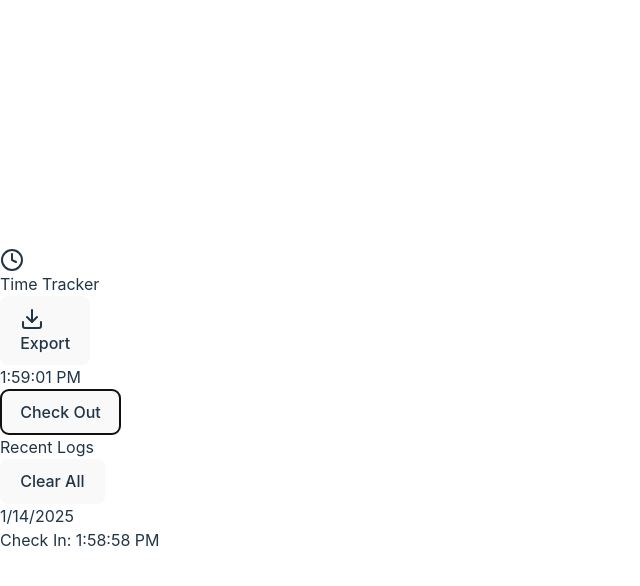
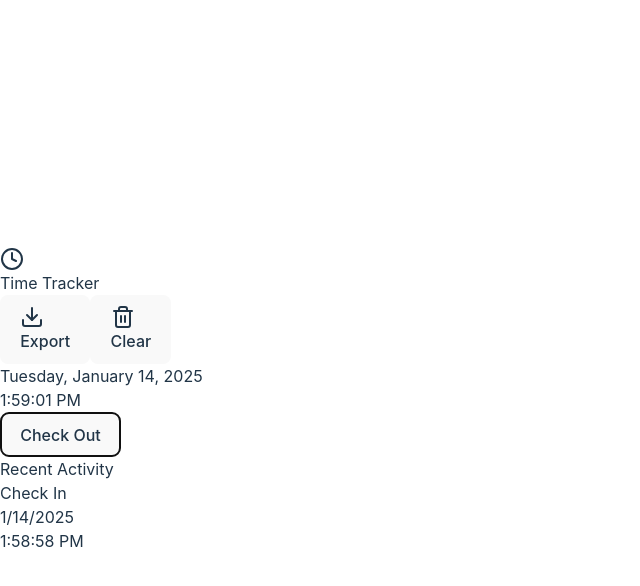
Before and after one commit to strainix/timetrack, a React (Vite) app: page / in a window 1280 px wide. Both pictures are taken after a click on the button "Check In". Shown: the top 586 px of the page, without its empty margins (0-640 px from the left). Built offline with nearby package versions, Linux system fonts and the light colour scheme; the HTML template or start-up script is replaced by a standard one.

Commit message:
UI Update

```diff
--- a/src/components/TimeTracker.jsx
+++ b/src/components/TimeTracker.jsx
@@ -1,17 +1,17 @@
 import React, { useState, useEffect } from 'react';
 import { Card, CardHeader, CardTitle, CardContent } from './ui/card';
 import { Button } from './ui/button';
-import { Clock, Download } from 'lucide-react';
+import { Clock, Download, Trash2 } from 'lucide-react';
 import * as XLSX from 'xlsx';
 import { cn } from '../lib/utils';
 
 const TimeTracker = () => {
   const [isCheckedIn, setIsCheckedIn] = useState(false);
   const [currentTime, setCurrentTime] = useState('');
+  const [currentDate, setCurrentDate] = useState('');
   const [checkInTime, setCheckInTime] = useState(null);
   const [logs, setLogs] = useState([]);
 
-  // Load logs from localStorage on component mount
   useEffect(() => {
     const savedLogs = localStorage.getItem('timeTrackerLogs');
     if (savedLogs) {
@@ -19,14 +19,20 @@ const TimeTracker = () => {
     }
   }, []);
 
-  // Save logs to localStorage whenever they change
   useEffect(() => {
     localStorage.setItem('timeTrackerLogs', JSON.stringify(logs));
   }, [logs]);
 
   useEffect(() => {
     const timer = setInterval(() => {
-      setCurrentTime(new Date().toLocaleTimeString());
+      const now = new Date();
+      setCurrentTime(now.toLocaleTimeString());
+      setCurrentDate(now.toLocaleDateString(undefined, {
+        weekday: 'long',
+        year: 'numeric',
+        month: 'long',
+        day: 'numeric'
+      }));
     }, 1000);
     return () => clearInterval(timer);
   }, []);
@@ -57,14 +63,13 @@ const TimeTracker = () => {
   };
 
   const calculateDuration = (start, end) => {
-    const diff = Math.floor((end - start) / 1000 / 60); // minutes
+    const diff = Math.floor((end - start) / 1000 / 60);
     const hours = Math.floor(diff / 60);
     const minutes = diff % 60;
     return `${hours}h ${minutes}m`;
   };
 
   const exportToExcel = () => {
-    // Group logs by date
     const groupedLogs = logs.reduce((acc, log) => {
       if (!acc[log.date]) {
         acc[log.date] = {
@@ -85,7 +90,6 @@ const TimeTracker = () => {
       return acc;
     }, {});
 
-    // Convert to array format for Excel
     const worksheetData = [
       ['Date', 'Check In', 'Check Out', 'Duration'],
       ...Object.values(groupedLogs).map(row => [
@@ -99,8 +103,6 @@ const TimeTracker = () => {
     const ws = XLSX.utils.aoa_to_sheet(worksheetData);
     const wb = XLSX.utils.book_new();
     XLSX.utils.book_append_sheet(wb, ws, 'Time Logs');
-
-    // Generate file name with current date
     const fileName = `time_logs_${new Date().toISOString().split('T')[0]}.xlsx`;
     XLSX.writeFile(wb, fileName);
   };
@@ -113,32 +115,48 @@ const TimeTracker = () => {
   };
 
   return (
-    <div className="p-4">
-      <Card className="max-w-md mx-auto">
-        <CardHeader>
+    <div className="min-h-screen bg-gray-50 p-4">
+      <Card className="max-w-lg mx-auto shadow-lg">
+        <CardHeader className="pb-2">
           <CardTitle className="flex items-center justify-between">
             <div className="flex items-center gap-2">
-              <Clock className="w-6 h-6" />
-              Time Tracker
+              <Clock className="w-5 h-5 text-blue-500" />
+              <span className="text-lg">Time Tracker</span>
             </div>
+            <div className="flex gap-2">
               <Button
                 variant="outline"
                 size="sm"
                 onClick={exportToExcel}
-              className="flex items-center gap-2"
+                className="flex items-center gap-1 text-xs"
               >
-              <Download className="w-4 h-4" />
+                <Download className="w-3 h-3" />
                 Export
               </Button>
+              <Button
+                variant="ghost"
+                size="sm"
+                onClick={clearLogs}
+                className="flex items-center gap-1 text-xs text-red-500 hover:text-red-600"
+              >
+                <Trash2 className="w-3 h-3" />
+                Clear
+              </Button>
+            </div>
           </CardTitle>
         </CardHeader>
+
         <CardContent>
-          <div className="text-center mb-6">
-            <div className="text-2xl font-bold mb-2">{currentTime}</div>
+          <div className="text-center py-8 border-y">
+            <div className="text-sm text-gray-500 mb-1">{currentDate}</div>
+            <div className="text-4xl font-bold mb-6 font-mono">{currentTime}</div>
             <Button
               className={cn(
-                "w-full",
-                isCheckedIn ? "bg-red-500 hover:bg-red-600" : "bg-green-500 hover:bg-green-600"
+                "w-48 h-12 transition-all duration-200 text-lg",
+                isCheckedIn
+                  ? "bg-red-500 hover:bg-red-600 shadow-red-200"
+                  : "bg-green-500 hover:bg-green-600 shadow-green-200",
+                "shadow-lg"
               )}
               onClick={isCheckedIn ? handleCheckOut : handleCheckIn}
             >
@@ -146,25 +164,33 @@ const TimeTracker = () => {
             </Button>
           </div>
 
-          <div className="mt-6">
-            <div className="flex justify-between items-center mb-2">
-              <h3 className="font-semibold">Recent Logs</h3>
-              <Button
-                variant="ghost"
-                size="sm"
-                onClick={clearLogs}
-                className="text-red-500 hover:text-red-600"
+          <div className="mt-4">
+            <h3 className="text-sm font-medium text-gray-500 mb-3">Recent Activity</h3>
+            <div className="space-y-1 max-h-64 overflow-y-auto">
+              {logs.slice().reverse().map((log, index) => (
+                <div
+                  key={index}
+                  className={cn(
+                    "p-2 rounded-lg text-sm",
+                    log.type === 'Check In' ? 'bg-green-50' : 'bg-red-50'
+                  )}
                 >
-                Clear All
-              </Button>
+                  <div className="flex justify-between items-start">
+                    <div>
+                      <span className={cn(
+                        "font-medium",
+                        log.type === 'Check In' ? 'text-green-600' : 'text-red-600'
+                      )}>
+                        {log.type}
+                      </span>
+                      <div className="text-gray-500 text-xs">{log.date}</div>
                     </div>
-            <div className="space-y-2 max-h-64 overflow-y-auto">
-              {logs.slice().reverse().map((log, index) => (
-                <div key={index} className="text-sm border-b pb-2">
-                  <div className="font-medium">{log.date}</div>
-                  <div>
-                    {log.type}: {log.time}
-                    {log.duration && <span className="ml-2 text-gray-600">({log.duration})</span>}
+                    <div className="text-right">
+                      <div className="font-mono">{log.time}</div>
+                      {log.duration && (
+                        <div className="text-xs text-gray-500">{log.duration}</div>
+                      )}
+                    </div>
                   </div>
                 </div>
               ))}
```
Lines whose indentation alone changed are shown as unchanged.
